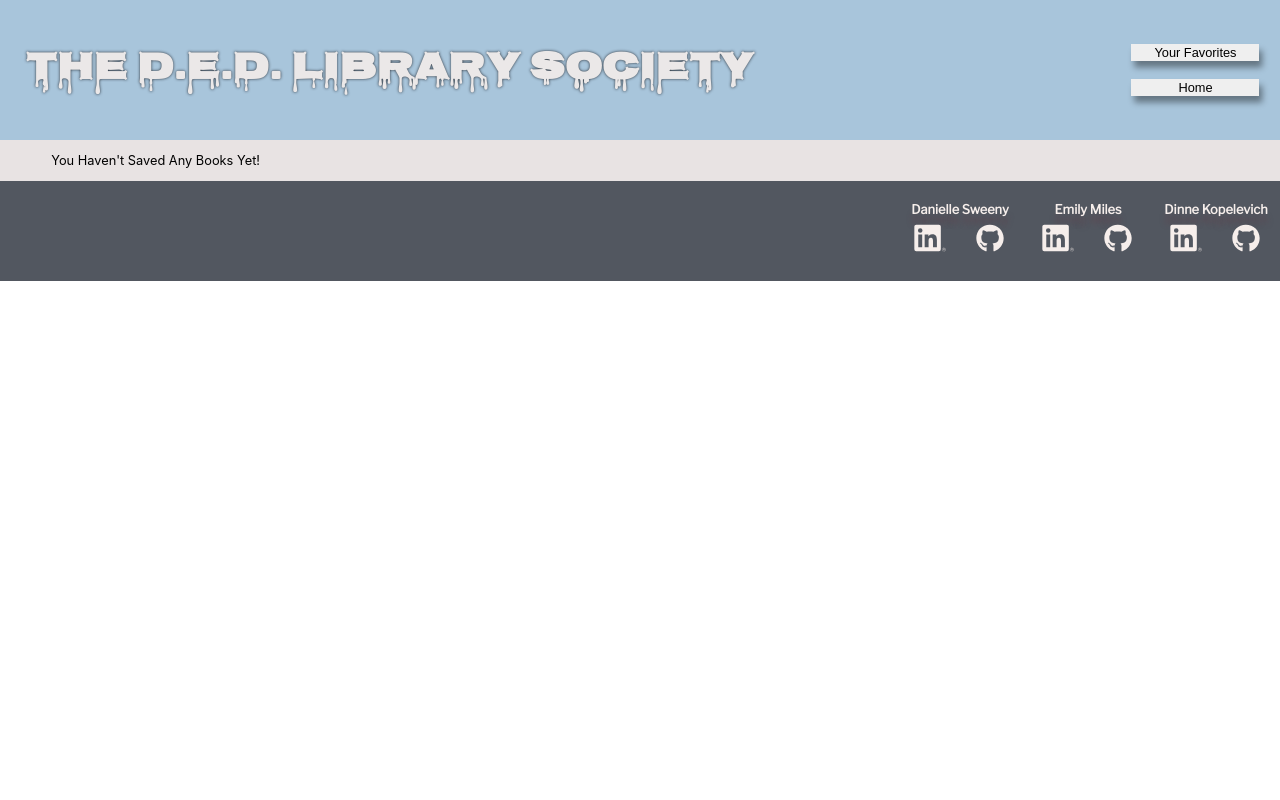
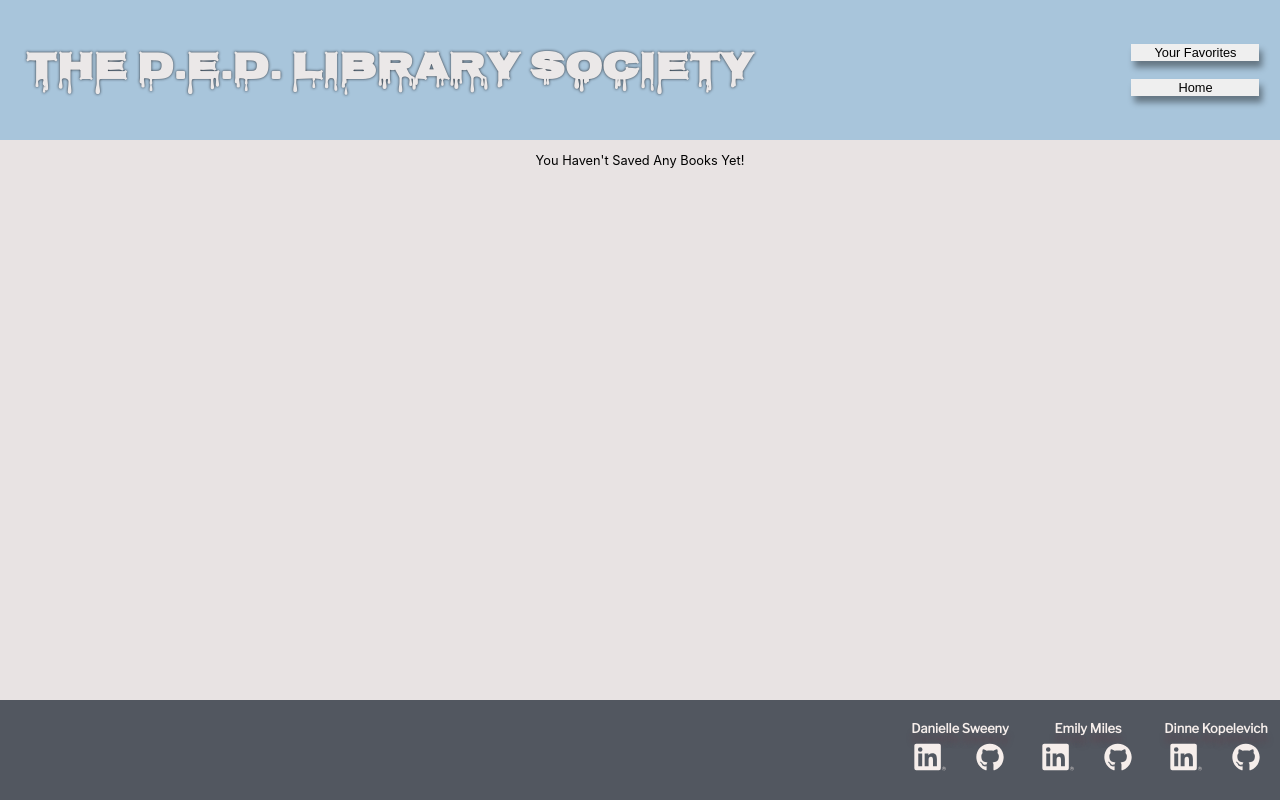
Before and after one commit to DinneK/ded-library-society, a React (Create React App) app: page /books/saved in a window 1280 px wide. Built offline with nearby package versions, Linux system fonts and the light colour scheme; no server answers.

Commit message:
Style favorites page

```diff
--- a/src/Components/SavedBooksList/SavedBooksList.css
+++ b/src/Components/SavedBooksList/SavedBooksList.css
@@ -0,0 +1,7 @@
+.saved-books {
+  display: flex;
+  flex-wrap: wrap;
+  height: 70vh;
+  justify-content: space-evenly;
+  overflow: scroll
+}
```
